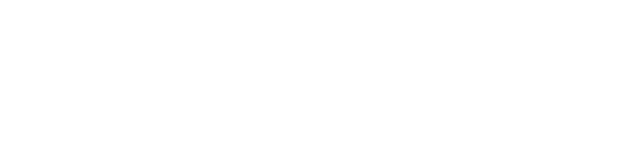
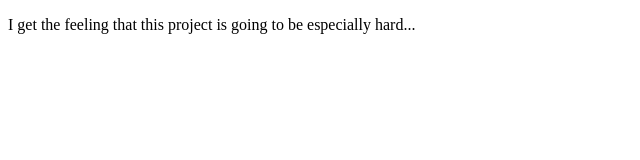
Before and after one commit to AnthonyNotTony/landingpage, a plain HTML site: page index.html in a window 1280 px wide. Shown: the whole page, without its empty margins (0-640 px from the left). Drawn offline with Linux system fonts and the light colour scheme.

Commit message:
Testing testing testing

```diff
--- a/index.html
+++ b/index.html
@@ -10,7 +10,7 @@
 
     <body>
         <main>
-
+            <p> I get the feeling that this project is going to be especially hard... </p>
         </main>
     </body>
 
```
